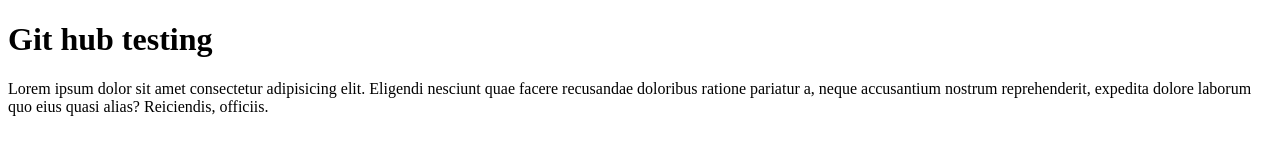
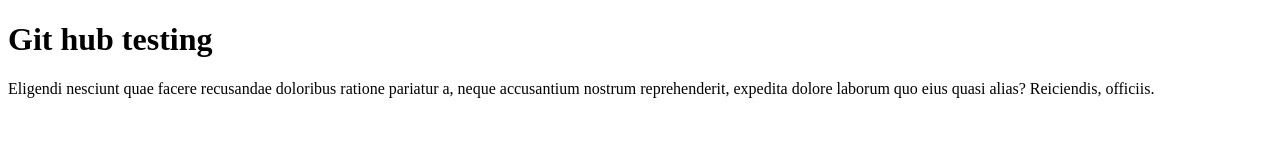
Before and after one commit to pasindu1111/himal-project01, a plain HTML site: page index.html in a window 1280 px wide. Drawn offline with Linux system fonts and the light colour scheme.

Commit message:
text changes

```diff
--- a/index.html
+++ b/index.html
@@ -7,6 +7,6 @@
 </head>
 <body>
     <h1>Git hub testing</h1>
-    <p>Lorem ipsum dolor sit amet consectetur adipisicing elit. Eligendi nesciunt quae facere recusandae doloribus ratione pariatur a, neque accusantium nostrum reprehenderit, expedita dolore laborum quo eius quasi alias? Reiciendis, officiis.</p>
+    <p>Eligendi nesciunt quae facere recusandae doloribus ratione pariatur a, neque accusantium nostrum reprehenderit, expedita dolore laborum quo eius quasi alias? Reiciendis, officiis.</p>
 </body>
 </html>
```
